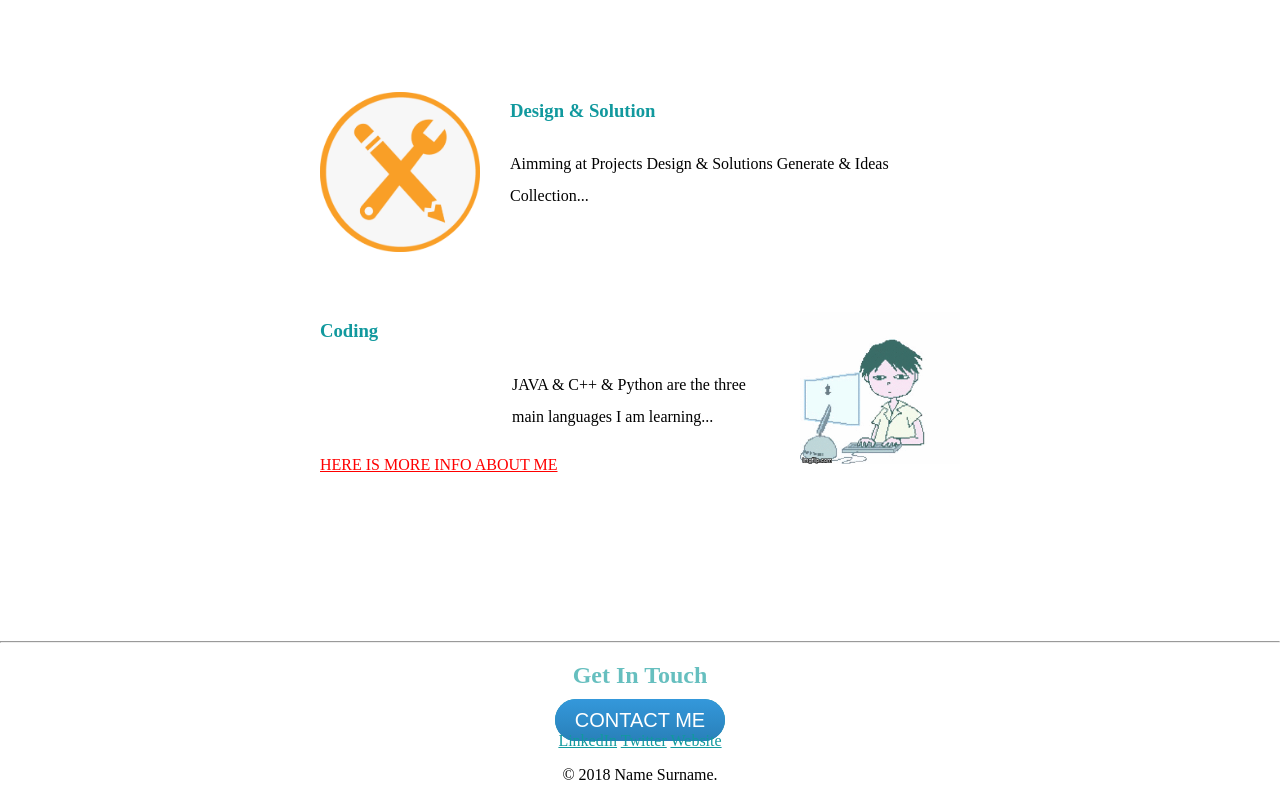
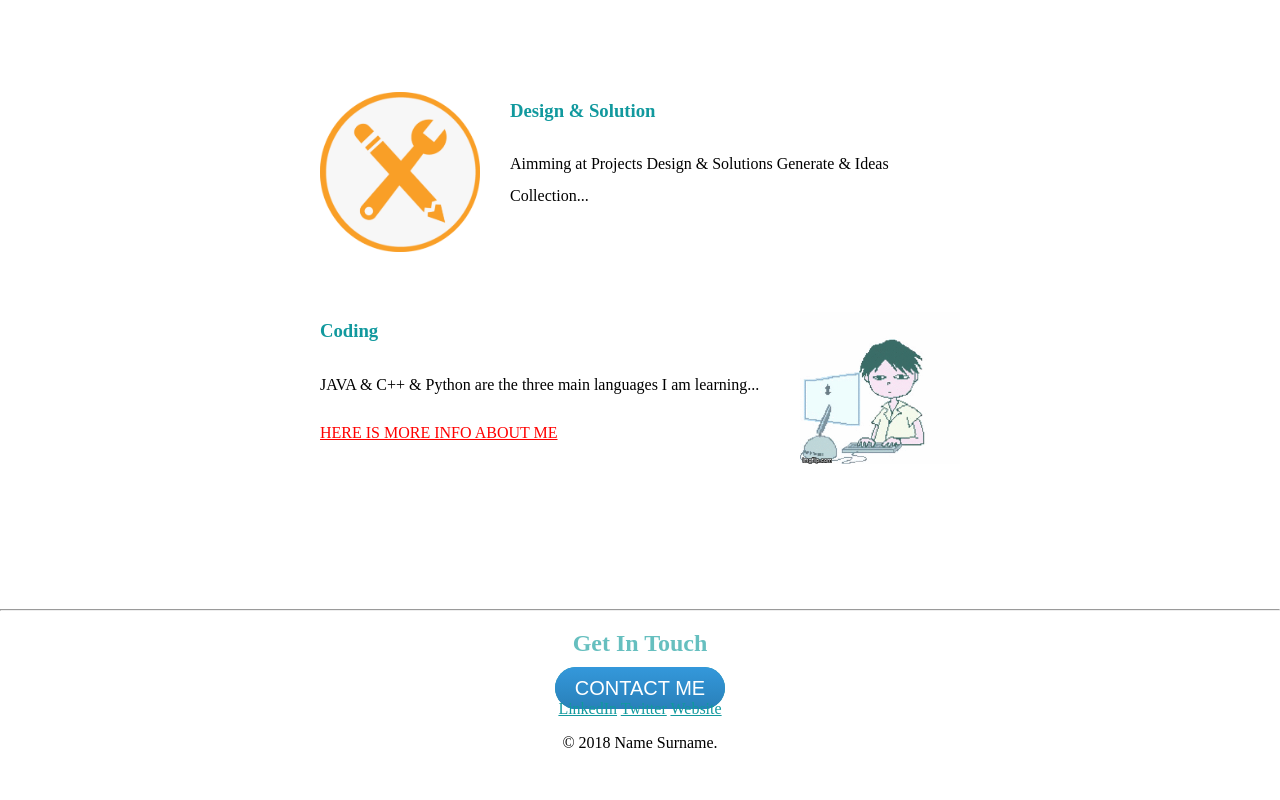
Before and after one commit to skyxiaoeve/Web, a plain HTML site: page index.html in a window 1280 px wide. Shown: the part 815-1615 px from the top of the page. After the commit the page ends 1583 px from the top, so only its background shows below. Drawn offline with Linux system fonts and the light colour scheme.

Commit message:
Update styles.css

```diff
--- a/css/styles.css
+++ b/css/styles.css
@@ -168,9 +168,6 @@ div{
   margin-top: 10rem;
 }
 
-.gap-left{
-  margin-left: 30%;
-}
 
 
 .btn {
```
